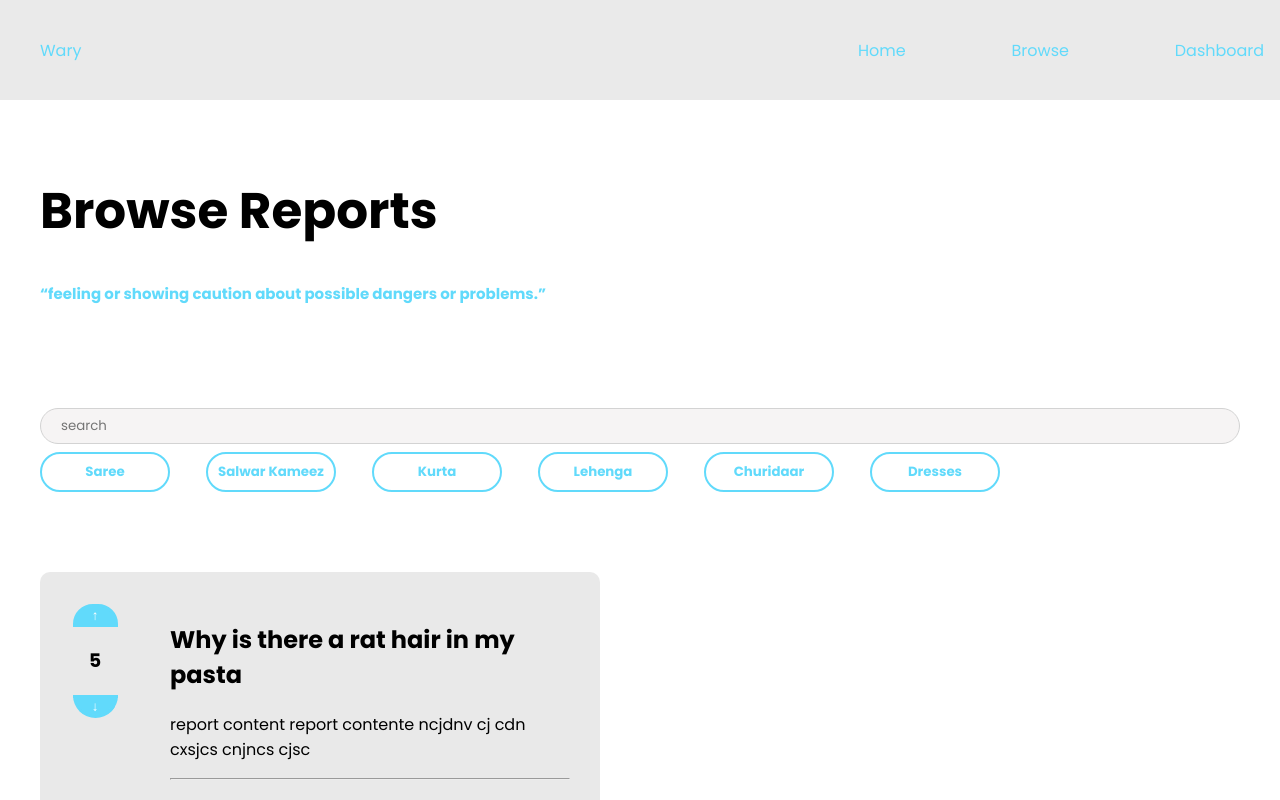
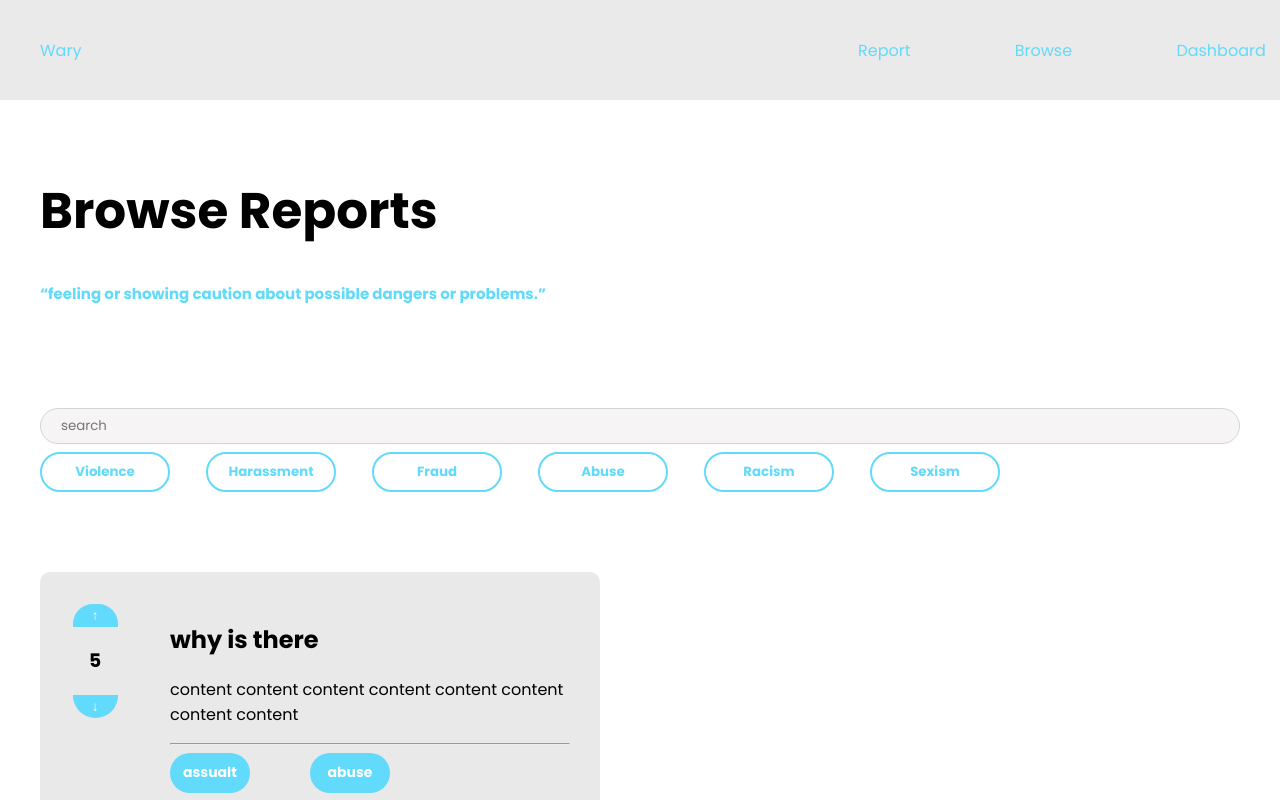
Before and after one commit to Eeshau/Wary, a React (Create React App) app: page /browse in a window 1280 px wide. Shown: the top 800 px of the page. Built offline with nearby package versions, Linux system fonts and the light colour scheme.

Commit message:
fixed tag filters and search

```diff
--- a/src/components/Card.js
+++ b/src/components/Card.js
@@ -3,6 +3,8 @@ import { Link } from 'react-router-dom';
 import '../styles/Card.css'
 
 function Card(props) {
+
+
   return (
     <div className='Card-Box'>
         <div className='CardVotes'>
@@ -14,6 +16,17 @@ function Card(props) {
           <h2>{props.reportTitle}</h2>
           <p>{props.reportContent}</p>
           <hr></hr>
+          <div className='Card-tags'>
+            {props.reportTags.map((tag) => {
+              return (
+                <div className='Card-tag'>
+                  <h1>{tag}</h1>
+                </div>
+              );
+              })}
+          </div>
+
+
         </div>
 
 
--- a/src/components/Nav.js
+++ b/src/components/Nav.js
@@ -6,7 +6,7 @@ function Nav() {
   return (
     <div className='Navbox'>
       <Link to="/">Wary</Link>
-      <Link to="/">Home</Link>
+      <Link to="/">Report</Link>
       <Link to='/browse'>Browse</Link>
       <Link to='/communities'>Dashboard</Link>
     </div>
--- a/src/components/ReportForm.js
+++ b/src/components/ReportForm.js
@@ -4,9 +4,14 @@ import '../styles/ReportForm.css'
 function ReportForm(props) {
     const [visability, setVisability] = useState('Immediatly Visabile')
 
+
+
+
+
+
     return (
         <div className='FormParent'>
-            <h1>Submit a suspesion report</h1>
+            <h1>Submit a suspicion report</h1>
             <form>
                 <label>To Community</label>
                 <select data-placeholder="Begin typing a name to filter..." name="cars" id="cars" multiple>
--- a/src/pages/Browse.js
+++ b/src/pages/Browse.js
@@ -4,7 +4,40 @@ import Card from '../components/Card'
 import {React, useState, useEffect} from 'react';
 
 function Browse() {
-  const [searchCategory, setSearchCategory] = useState("")
+  //search cataogory is tags
+  const [searchCategory, setSearchCategory] = useState('')
+  //search is the input bar
+  const [search, setNewSearch] = useState('');
+
+
+  useEffect(() => {
+
+  }, [])
+
+
+  //DUMMY DATA REPORTS
+  const reports = [
+    { date: '12/1/2011', title: 'why is there', tags: ['assualt', 'abuse'], content: ' content content content content  content content content content ' },
+    { date: '13/1/2011', title: 'Another report', tags: ['assualt', 'racism'], content: ' content content content content  content content content content ' },
+    { date: '14/1/2011', title: 'where is my cat', tags: ['violence', 'fraud', 'abuse'], content: ' content content content content  content content content content ' }
+  ]
+
+  const handleSearchChange = (e) => {
+    setNewSearch(e.target.value);
+  };
+
+  var filtered = reports
+  if (searchCategory == "") {
+      var filtered = !search
+      ? reports
+      : reports.filter((report) =>
+          report.content.toLowerCase().includes(search.toLowerCase()));
+  } else {
+      var filtered = !search
+      ? reports.filter((report) => report.tags.includes(searchCategory.toLowerCase()))
+      : reports.filter((report) => report.tags.includes(searchCategory.toLowerCase()) & report.content.toLowerCase().includes(search.toLowerCase()));
+  }
+
 
 
   return (
@@ -15,22 +48,24 @@ function Browse() {
             <h3>“feeling or showing caution about possible dangers or problems.”</h3>
           </div>
           <div className='Browse-search'>
-            <input placeholder="search"></input>
+          <input placeholder="search" type="text" value={search} onChange={handleSearchChange}  className="SearchBar" ></input>
 
             <div className='filterSection'>
-                    <button style={{ color:  searchCategory == "Saree"? 'white': '#61dafb', backgroundColor:  searchCategory == "Saree"? '#61dafb': 'white'}} onClick={() => searchCategory !="Saree" ? setSearchCategory("Saree") : setSearchCategory("")}>Saree</button>
-                    <button style={{ color:  searchCategory == "Salwar Kameez"? 'white': '#61dafb', backgroundColor:  searchCategory == "Salwar Kameez"? '#61dafb': 'white'}} onClick={() => searchCategory !="Salwar Kameez" ? setSearchCategory("Salwar Kameez") : setSearchCategory("")}>Salwar Kameez</button>
-                    <button style={{ color:  searchCategory == "Kurta"? 'white': '#61dafb', backgroundColor:  searchCategory == "Kurta"? '#61dafb': 'white'}} onClick={() => searchCategory !="Kurta" ? setSearchCategory("Kurta") : setSearchCategory("")}>Kurta</button>
-                    <button style={{ color:  searchCategory == "Lehenga"? 'white': '#61dafb', backgroundColor:  searchCategory == "Lehenga"? '#61dafb': 'white'}} onClick={() => searchCategory!="Lehenga" ? setSearchCategory("Lehenga") : setSearchCategory("")}>Lehenga</button>
-                    <button style={{ color:  searchCategory == "Churidaar"? 'white': '#61dafb', backgroundColor:  searchCategory == "Churidaar"? '#61dafb': 'white'}} onClick={() => searchCategory!="Churidaar" ? setSearchCategory("Churidaar") : setSearchCategory("")}>Churidaar</button>
-                    <button style={{ color:  searchCategory == "Dresses"? 'white': '#61dafb', backgroundColor:  searchCategory == "Dresses"? '#61dafb': 'white'}} onClick={() => searchCategory!="Dresses" ? setSearchCategory("Dresses") : setSearchCategory("")}>Dresses</button>
+                    <button style={{ color:  searchCategory == "Violence"? 'white': '#61dafb', backgroundColor:  searchCategory == "Violence"? '#61dafb': 'white'}} onClick={() => searchCategory !="Violence" ? setSearchCategory("Violence") : setSearchCategory("")}>Violence</button>
+                    <button style={{ color:  searchCategory == "Harassment"? 'white': '#61dafb', backgroundColor:  searchCategory == "Harassment"? '#61dafb': 'white'}} onClick={() => searchCategory !="Harassment" ? setSearchCategory("Harassment") : setSearchCategory("")}>Harassment</button>
+                    <button style={{ color:  searchCategory == "Fraud"? 'white': '#61dafb', backgroundColor:  searchCategory == "Fraud"? '#61dafb': 'white'}} onClick={() => searchCategory !="Fraud" ? setSearchCategory("Fraud") : setSearchCategory("")}>Fraud</button>
+                    <button style={{ color:  searchCategory == "Abuse"? 'white': '#61dafb', backgroundColor:  searchCategory == "Abuse"? '#61dafb': 'white'}} onClick={() => searchCategory!="Abuse" ? setSearchCategory("Abuse") : setSearchCategory("")}>Abuse</button>
+                    <button style={{ color:  searchCategory == "Racism"? 'white': '#61dafb', backgroundColor:  searchCategory == "Racism"? '#61dafb': 'white'}} onClick={() => searchCategory!="Racism" ? setSearchCategory("Racism") : setSearchCategory("")}>Racism</button>
+                    <button style={{ color:  searchCategory == "Sexism"? 'white': '#61dafb', backgroundColor:  searchCategory == "Sexism"? '#61dafb': 'white'}} onClick={() => searchCategory!="Sexism" ? setSearchCategory("Sexism") : setSearchCategory("")}>Sexism</button>
                 </div>
           </div>
       </div>
       <div>
-          <Card reportTitle="Why is there a rat hair in my pasta" reportContent="report content report contente ncjdnv cj cdn cxsjcs cnjncs cjsc" reportDate="nov 22th 2021" reportVotes="5"/>
-          <Card reportTitle="Why is there a rat hair in my pasta" reportContent="report content report contente ncjdnv cj cdn cxsjcs cnjncs cjsc" reportDate="nov 22th 2021" reportVotes="5"/>
-          <Card reportTitle="Why is there a rat hair in my pasta" reportContent="report content report contente ncjdnv cj cdn cxsjcs cnjncs cjsc" reportDate="nov 22th 2021" reportVotes="5"/>
+        {filtered.map((report) => {
+            return (
+              <Card reportTitle={report.title} reportContent={report.content} reportDate={report.date} reportTags={report.tags} reportVotes="5"></Card>
+            );
+        })}
       </div>
     </div>
   );
--- a/src/styles/Card.css
+++ b/src/styles/Card.css
@@ -1,6 +1,6 @@
 .Card-Box {
     width: 500px;
-    height: 300px;
+    height: fit-content;
     background-color: rgba(211, 211, 211, 0.493);
     border-radius: 10px;
     text-align: left;
@@ -25,3 +25,18 @@
     text-align: center;
     padding-right: 50px;
 }
+
+
+.Card-tags {
+    display: grid;
+    grid-template-columns: auto auto auto auto;
+}
+
+.Card-tag {
+    width: 80px;
+    background-color: #61dafb;
+    font-size: 7px;
+    text-align: center;
+    border-radius: 20px;
+    color: white;
+}
```
